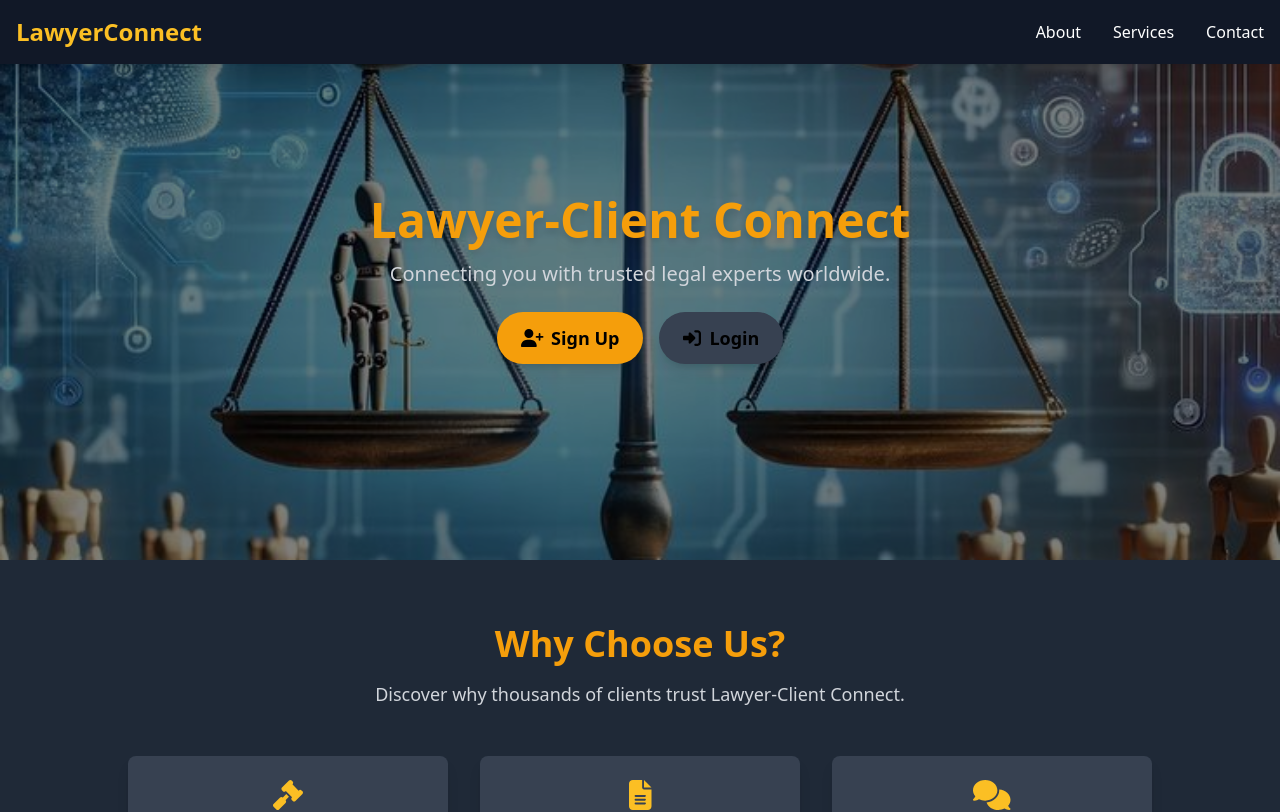
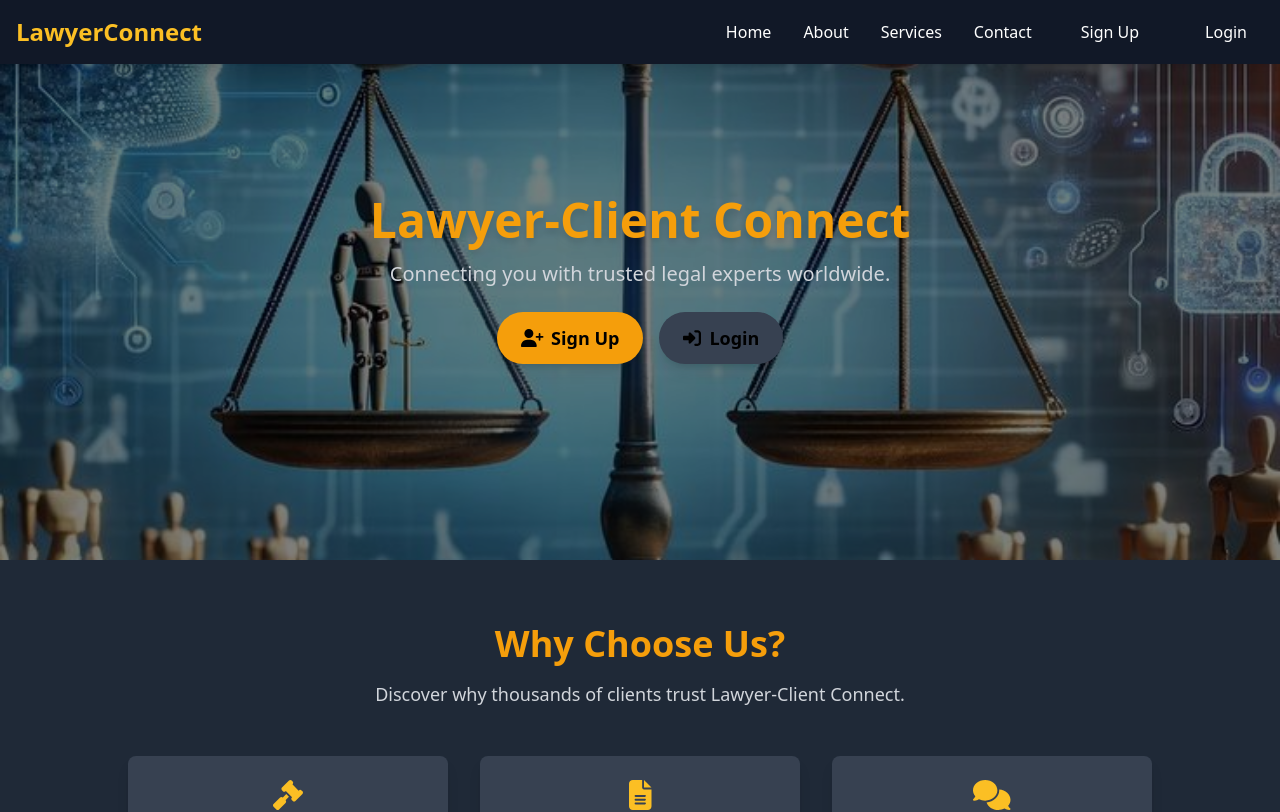
Before and after one commit to Leeoasis/sharuh-law-frontend, a React (Create React App) app: page / in a window 1280 px wide. Shown: the top 812 px of the page. Built offline with nearby package versions, Linux system fonts and the light colour scheme.

Commit message:
fix file structure

```diff
--- a/src/components/WelcomePage.js
+++ b/src/components/WelcomePage.js
@@ -10,8 +10,8 @@ import {
   faEnvelope,
   faPhone,
 } from '@fortawesome/free-solid-svg-icons';
-import Navbar from '../components/Navbar';
-import Footer from '../components/Footer';
+import Navbar from './landingNav/Navbar';
+import Footer from './landingNav/Footer';
 import MessageImage from '../assets/Images/analysis.jpeg';
 
 const Landing = () => {
--- a/src/components/auth/Login.js
+++ b/src/components/auth/Login.js
@@ -2,8 +2,8 @@ import React, { useState } from 'react';
 import { useDispatch } from 'react-redux';
 import { useNavigate } from 'react-router-dom';
 import { fetchlogin } from '../../redux/auth/loginSlice';
-import Navbar from '../../components/Navbar';
-import Footer from '../../components/Footer';
+import Navbar from '../landingNav/Navbar';
+import Footer from '../landingNav/Footer';
 import LoginBackground from '../../assets/Images/analysis.jpeg';
 
 const Login = () => {
--- a/src/components/auth/Registration.js
+++ b/src/components/auth/Registration.js
@@ -3,8 +3,8 @@ import React, { useState } from 'react';
 import { useDispatch } from 'react-redux';
 import { useNavigate } from 'react-router-dom';
 import { fetchreg } from '../../redux/auth/registerSlice';
-import Navbar from '../../components/Navbar';
-import Footer from '../../components/Footer';
+import Navbar from '../landingNav/Navbar';
+import Footer from '../landingNav/Footer';
 import RegisterBackground from '../../assets/Images/analysis.jpeg';
 
 const Register = () => {
--- a/src/components/Navbar.js
+++ b/src/components/landingNav/Navbar.js
@@ -14,22 +14,41 @@ const Navbar = () => {
                 {/* Desktop Links */}
                 <div className="hidden md:flex space-x-8">
                     <Link
+                        to="/"
+                        className="hover:text-amber-400 transition duration-300 flex items-center"
+                    >
+                        Home
+                    </Link>
+                    <Link
                         to="/about"
-                        className="hover:text-amber-400 transition duration-300"
+                        className="hover:text-amber-400 transition duration-300 flex items-center"
                     >
                         About
                     </Link>
                     <Link
                         to="/services"
-                        className="hover:text-amber-400 transition duration-300"
+                        className="hover:text-amber-400 transition duration-300 flex items-center"
                     >
                         Services
                     </Link>
                     <Link
                         to="/contact"
-                        className="hover:text-amber-400 transition duration-300"
+                        className="hover:text-amber-400 transition duration-300 flex items-center"
                     >
                         Contact
+                    </Link>
+                    {/* Add Signup and Login buttons with matching style */}
+                    <Link
+                        to="/register"
+                        className="inline-block text-white hover:text-amber-400 transition duration-300 py-2 px-4 border border-transparent rounded flex items-center"
+                    >
+                        Sign Up
+                    </Link>
+                    <Link
+                        to="/login"
+                        className="inline-block text-white hover:text-amber-400 transition duration-300 py-2 px-4 border border-transparent rounded flex items-center"
+                    >
+                        Login
                     </Link>
                 </div>
                 {/* Hamburger Menu */}
```
Also changed, not shown: src/components/landingNav/Footer.js (renamed from src/components/Footer.js).
